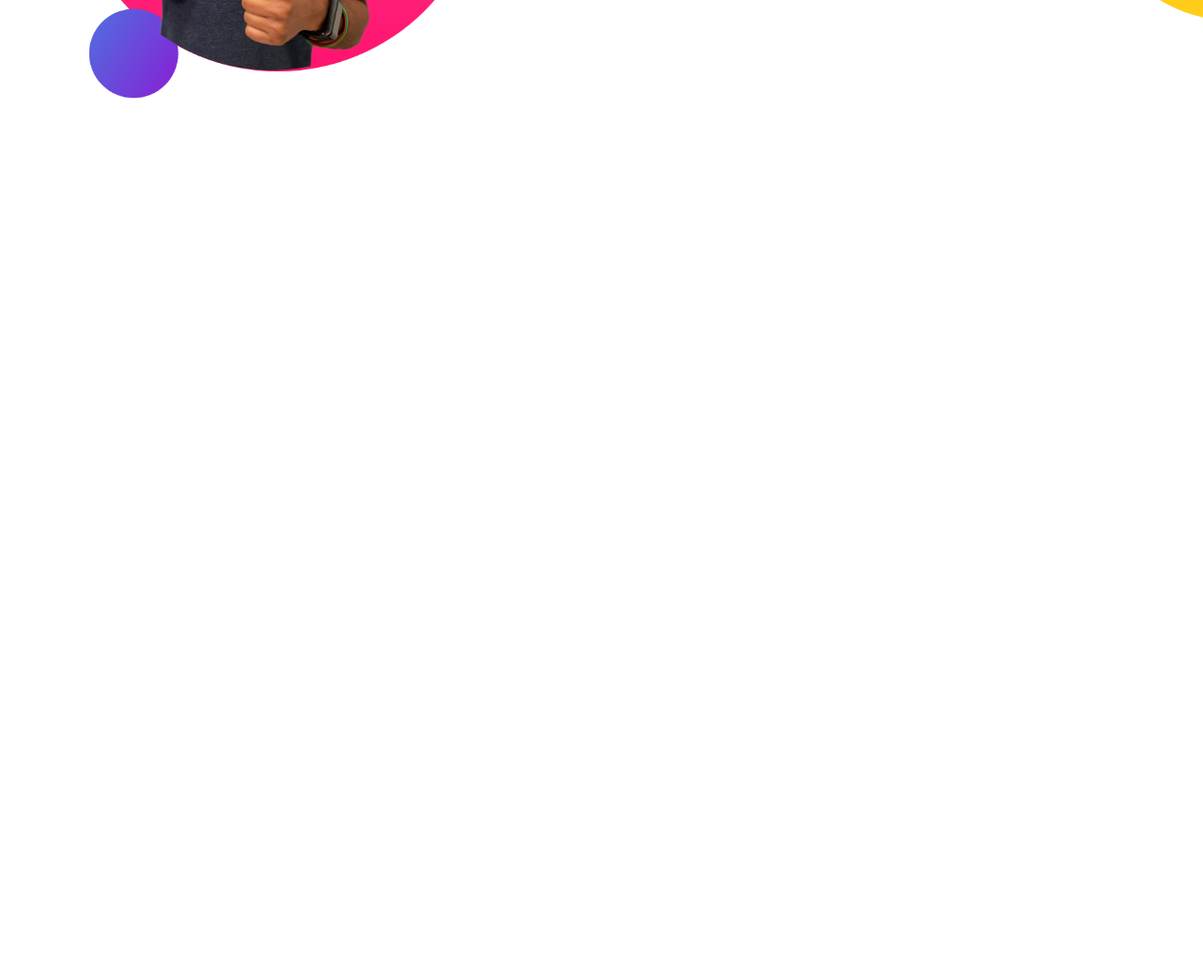
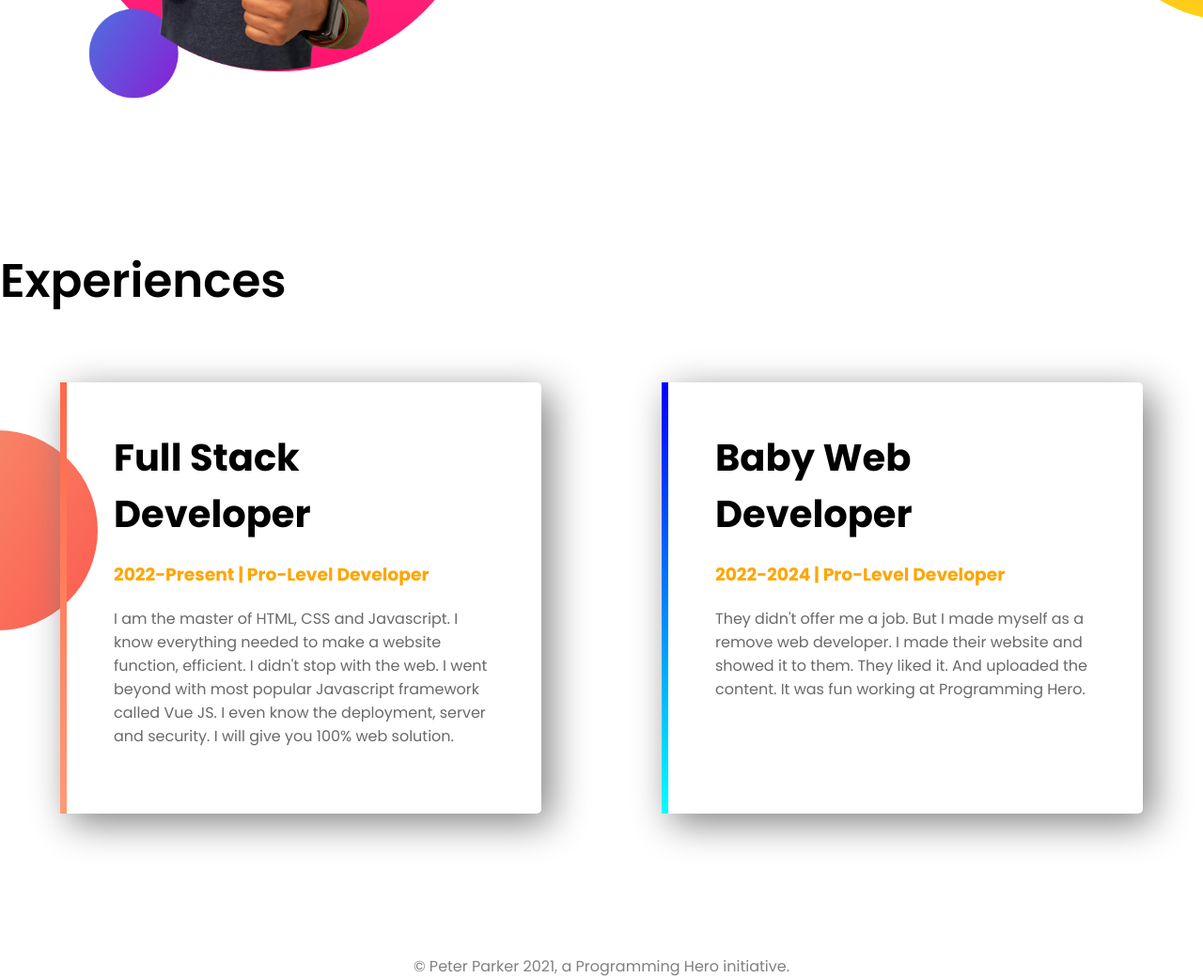
Before and after one commit to Forhad920/Developer-Portfolio, a plain HTML site: page index.html in a window 1280 px wide. Shown: the part 1012-2053 px from the top of the page at 94% size. Before the commit the page ends 1274 px from the top, so only its background shows below. Drawn offline with Linux system fonts and the light colour scheme.

Commit message:
final commit

```diff
--- a/index.html
+++ b/index.html
@@ -10,7 +10,7 @@
 </head>
 
 <body>
-    <section class="top-banner">
+    <section class="top-banner flexible-container">
         <div class="text-container half-width">
             <h1>Welcome To</h1>
             <h1><span class="orange-color">Forhad Hoosan</span> World!</h1>
@@ -25,7 +25,7 @@
             <img src="./images/jhankar.png" alt="">
         </div>
     </section>
-    <section class="dream-big">
+    <section class="dream-big flexible-container">
         <div class="half-width">
             <img src="./images/jhankar2.png" alt="">
         </div>
@@ -39,6 +39,32 @@
             <a href="#" target="_blank" class="link-button">DOWNLOAD RESUME</a>
         </div>
     </section>
+    <section class="experience-area">
+        <h1>Experiences</h1>
+        <div class="flexible-container">
+            <div id="full-stack-border" class="half-width experience-item">
+                <h2>Full Stack Developer</h2>
+                <h3 class="orange-color">2022-Present | Pro-Level Developer</h3>
+                <p>I am the master of HTML, CSS and Javascript. I know everything needed to make a website function,
+                    efficient. I didn't
+                    stop with the web. I went beyond with most popular Javascript framework called Vue JS. I even know
+                    the
+                    deployment,
+                    server and security. I will give you 100% web solution.</p>
+            </div>
+            <div class="half-width experience-item" id="web-develpoment-border">
+                <h2>Baby Web Developer</h2>
+                <h3 class="orange-color">2022-2024 | Pro-Level Developer</h3>
+                <p>They didn't offer me a job. But I made myself as a remove web developer. I made their website and
+                    showed
+                    it to them.
+                    They liked it. And uploaded the content. It was fun working at Programming Hero.</p>
+            </div>
+        </div>
+    </section>
+    <footer>
+        <p>© Peter Parker 2021, a Programming Hero initiative.</p>
+    </footer>
 </body>
 
 </html>
--- a/style.css
+++ b/style.css
@@ -7,7 +7,10 @@ h1 {
   font-size: 50px;
   font-weight: 600;
 }
-section {
+h2 {
+  font-size: 40px;
+}
+.flexible-container {
   display: flex;
   margin-bottom: 150px;
 }
@@ -56,3 +59,34 @@ section {
 .paragraph-text {
   width: 80%;
 }
+.experience-area {
+  background-image: url(./images/exp-bg.png);
+  background-repeat: no-repeat;
+  background-position: left;
+}
+.experience-area h1 {
+  margin-bottom: 70px;
+}
+.experience-item {
+  box-shadow: 10px 10px 40px gray;
+  width: 40%;
+  margin-left: 5%;
+  margin-right: 5%;
+  padding-left: 20px;
+  border-radius: 5px;
+  padding: 50px;
+}
+#web-develpoment-border {
+  border-left: 7px solid;
+  border-image: linear-gradient(blue, cyan);
+  border-image-slice: 1;
+}
+#full-stack-border {
+  border-left: 7px solid;
+  border-image: linear-gradient(#ff674a, #ff9a75);
+  border-image-slice: 1;
+}
+footer p {
+  text-align: center;
+  color: gray;
+}
```
